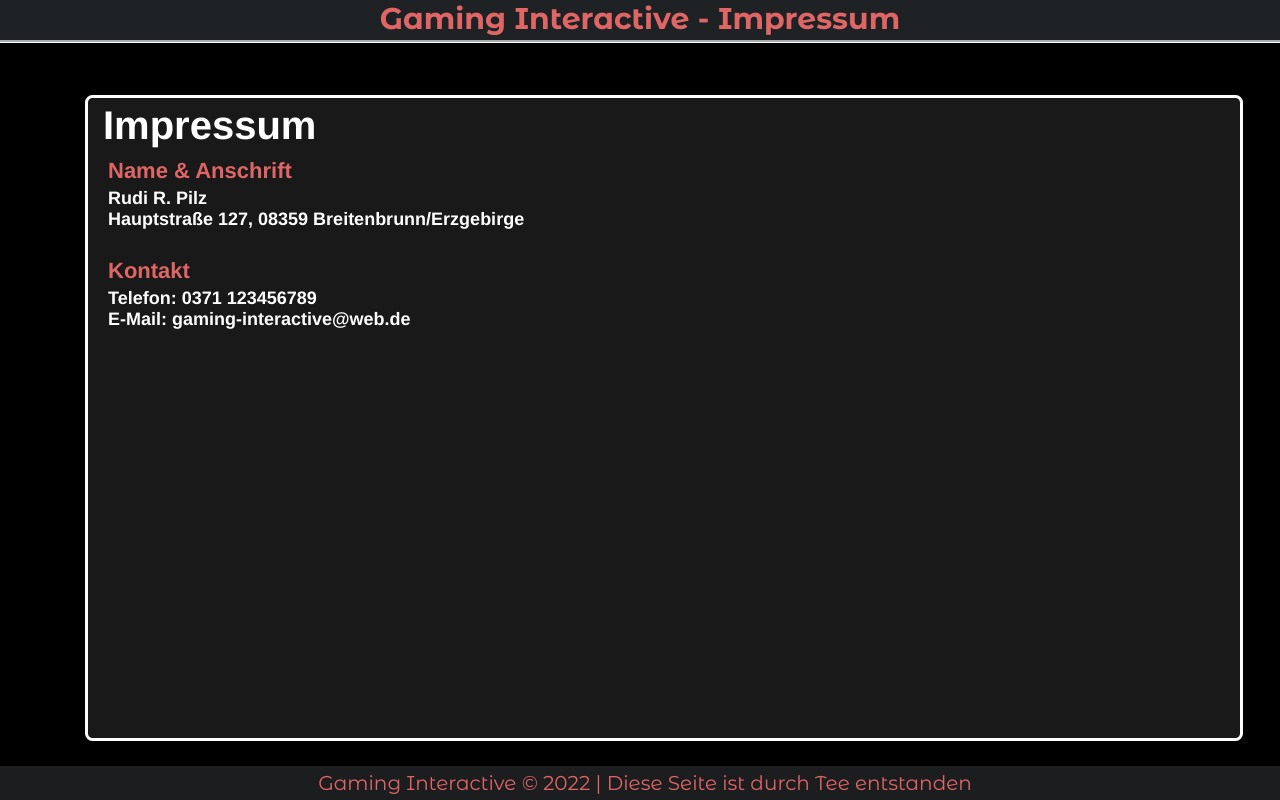
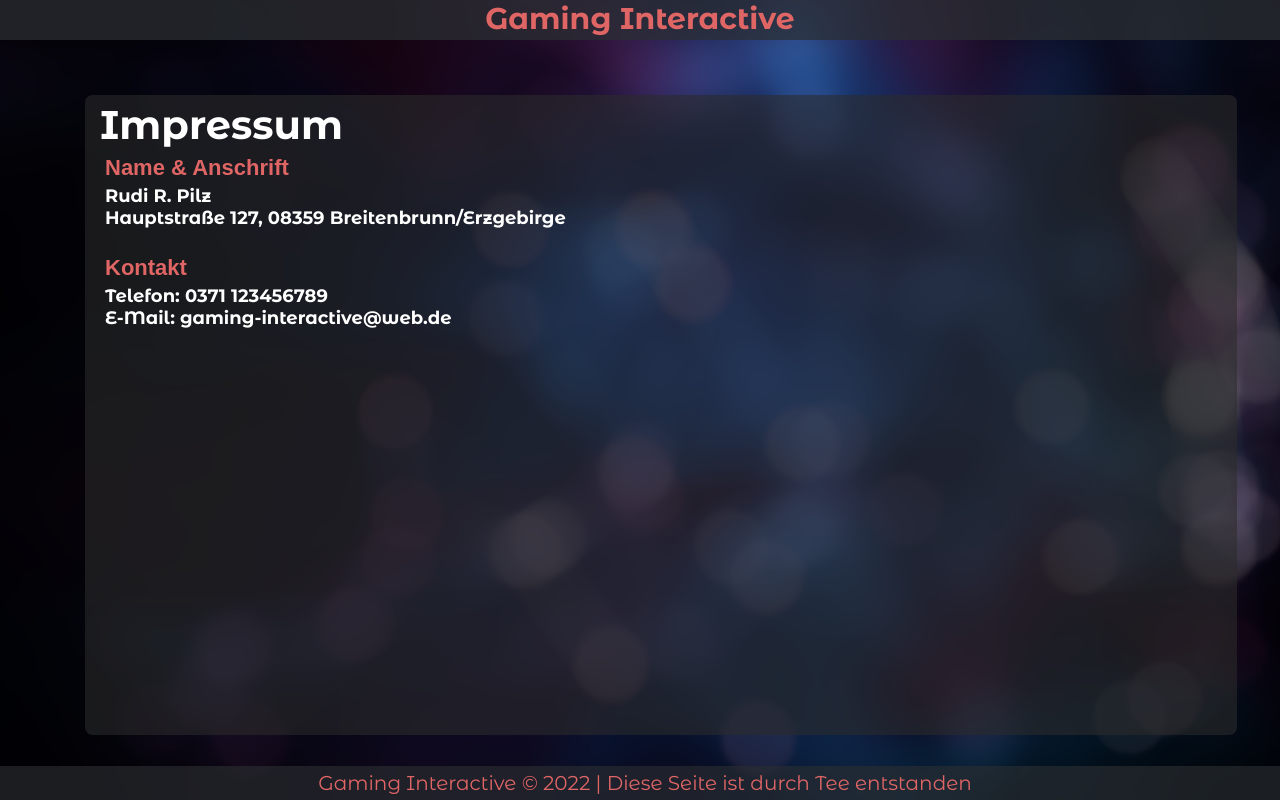
Before and after one commit to Gaming-Interactive/impressum.github.io, a plain HTML site: page index.html in a window 1280 px wide. Drawn offline with Linux system fonts and the light colour scheme.

Commit message:
css & html

```diff
--- a/index.html
+++ b/index.html
@@ -16,7 +16,7 @@
 <body>
 
     <div class="header-container">
-        <h1>Gaming Interactive - Impressum</h1>
+        <h1>Gaming Interactive</h1>
     </div>
 
 
--- a/styles.css
+++ b/styles.css
@@ -12,7 +12,7 @@ h1 {
 h2 {
     color: #ffffff;
     font-size: 40px;
-    font-family: helvetica;
+    font-family: "Montserrat Alternates", sans-serif;
     position: fixed;
 
     margin-left: 10px;
@@ -22,7 +22,7 @@ h2 {
 h3 {
     color: #e06666;
     font-size: 22px;
-    font-family: helvetica;
+    font-family: "Montserrat Medium", sans-serif;
     position: fixed;
 
     margin-left: 10px;
@@ -34,7 +34,7 @@ h3 {
 h4 {
     color: #ffffff;
     font-size: 18px;
-    font-family: helvetica;
+    font-family: "Montserrat Alternates", sans-serif;
     position: fixed;
 
     margin-left: 10px;
@@ -45,6 +45,10 @@ h4 {
 
 body {
     background-color: #000000;
+    background-image: url('media/blueballs.png');
+        background-repeat: no-repeat;
+        background-attachment: fixed;
+        background-size: cover;
 }
 
 text {
@@ -70,8 +74,8 @@ text {
     left: 0px;
     z-index: 1;
 
-    outline-style: groove;
-    outline-color: #ffffff;
+    /* outline-style: groove;
+    outline-color: #ffffff; */
 }
 
 .anschrift {
@@ -104,6 +108,7 @@ text {
     width: 100%;
     background-color: #2c2f339f;
     text-align: center;
+
 }
 
 /* .topnav {
@@ -121,8 +126,8 @@ text {
     z-index: 1;
     border-radius: 7.5px;
 
-    border-style: solid;
-    border-color: #ffffff;
+    /* border-style: solid;
+    border-color: #ffffff; */
 
     /* border-bottom-style: groove;
     border-bottom-color: #e06666; */
```
